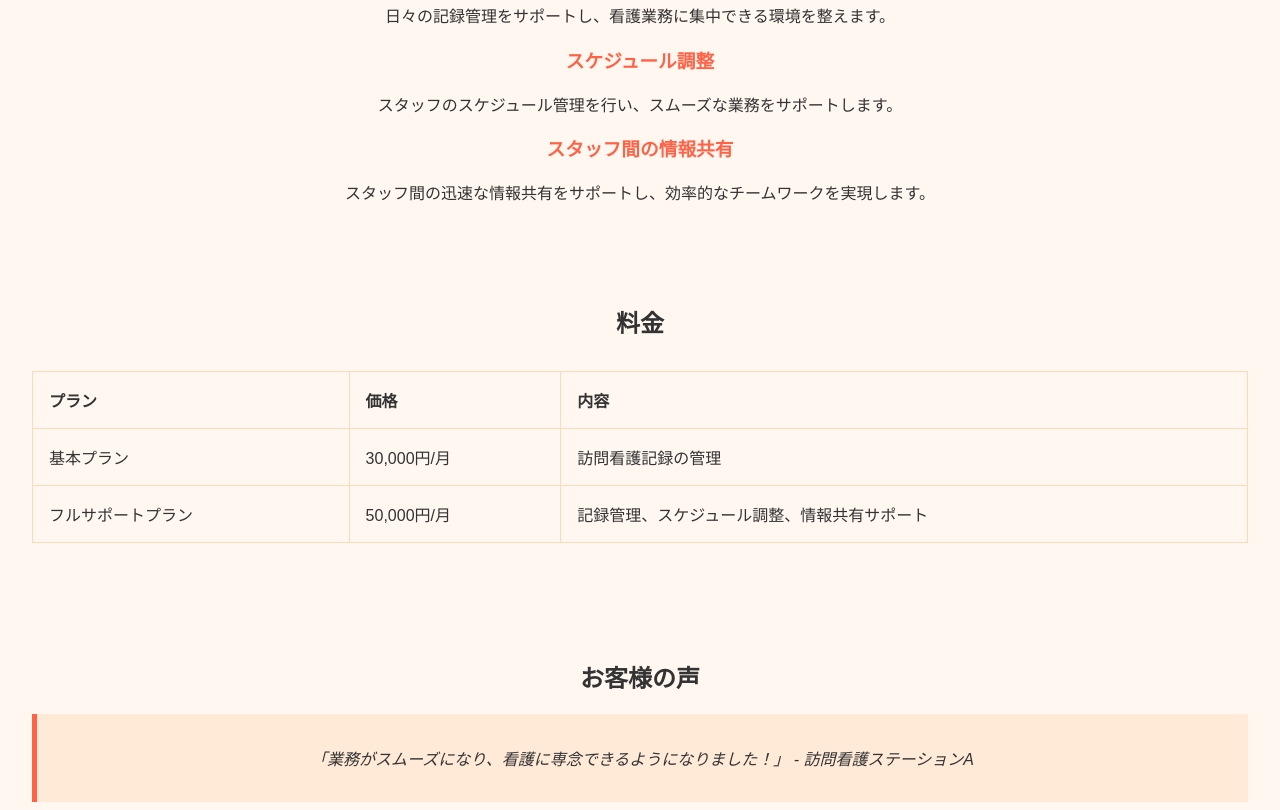
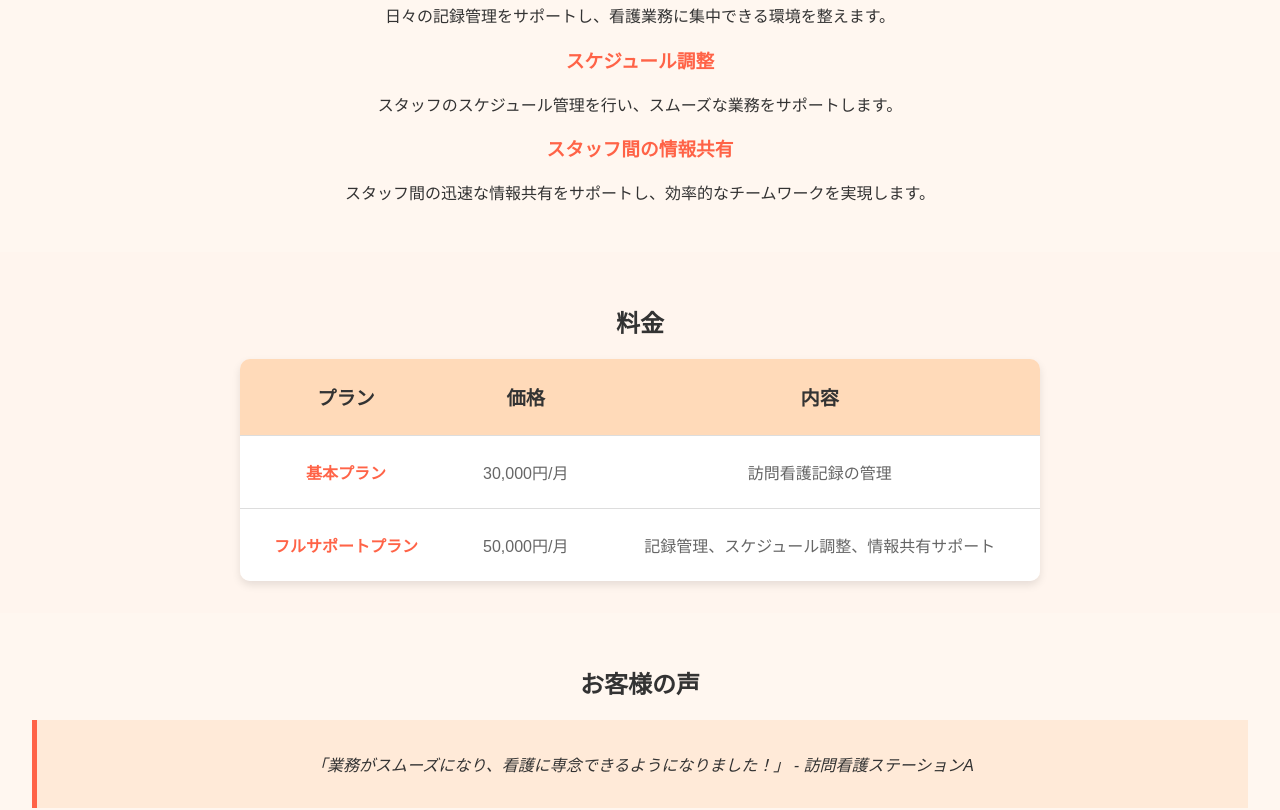
Before and after one commit to aramakimasato/-, a plain HTML site: page index.html in a window 1280 px wide. Shown: the part 489-1299 px from the top of the page. Drawn offline with Linux system fonts and the light colour scheme.

Commit message:
Update styles.css

```diff
--- a/styles.css
+++ b/styles.css
@@ -54,20 +54,68 @@ blockquote {
     margin: 1rem 0;
 }
 
-/* テーブルのスタイル */
-table {
-    width: 100%;
-    margin: 2rem 0;
-    border-collapse: collapse;
+/* 料金表のスタイル */
+#pricing {
+    padding: 2rem;
+    background-color: #fff5ee; /* 背景を少し柔らかな色に */
+    text-align: center;
 }
 
-table, th, td {
-    border: 1px solid #ffdab9;
+#pricing table {
+    width: 100%;
+    max-width: 800px;
+    margin: 0 auto;
+    border-collapse: separate;
+    border-spacing: 0;
+    overflow: hidden;
+    border-radius: 10px;
+    box-shadow: 0 4px 8px rgba(0, 0, 0, 0.1);
 }
 
-th, td {
-    padding: 1rem;
-    text-align: left;
+#pricing th, #pricing td {
+    padding: 1.5rem;
+    text-align: center;
+    background-color: #fff;
+    border-bottom: 1px solid #ddd;
+}
+
+#pricing th {
+    background-color: #ffdab9; /* ヘッダー部分の色 */
+    font-weight: bold;
+    font-size: 1.2em;
+    color: #333;
+}
+
+#pricing td {
+    font-size: 1em;
+    color: #666;
+}
+
+#pricing tr:last-child td {
+    border-bottom: none;
+}
+
+/* テーブル内の強調表示 */
+#pricing td:first-child {
+    font-weight: bold;
+    color: #ff6347;
+}
+
+/* 小さなスクリーン向けのレスポンシブ対応 */
+@media (max-width: 768px) {
+    #pricing table, #pricing th, #pricing td {
+        display: block;
+        width: 100%;
+    }
+
+    #pricing th, #pricing td {
+        text-align: left;
+    }
+
+    #pricing th {
+        background-color: #ffdab9;
+        font-size: 1.1em;
+    }
 }
 
 /* お問い合わせフォームのスタイル */
```
